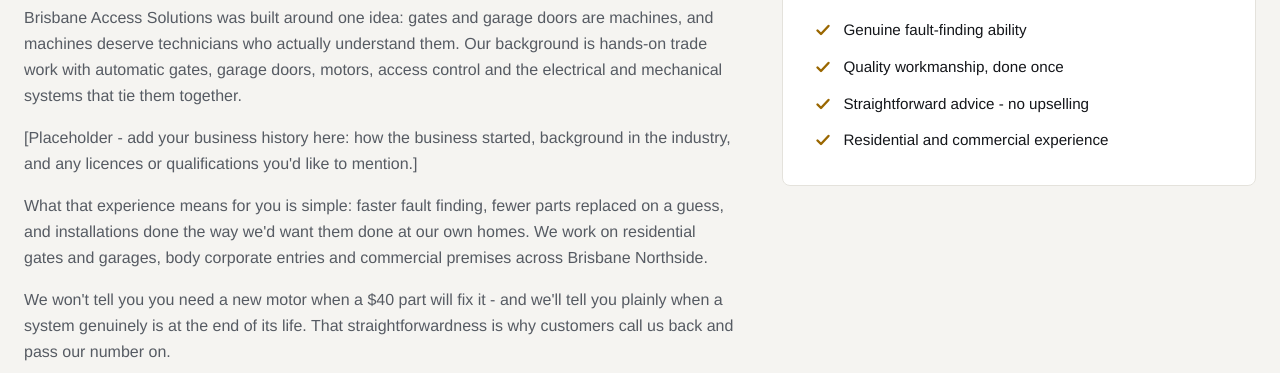
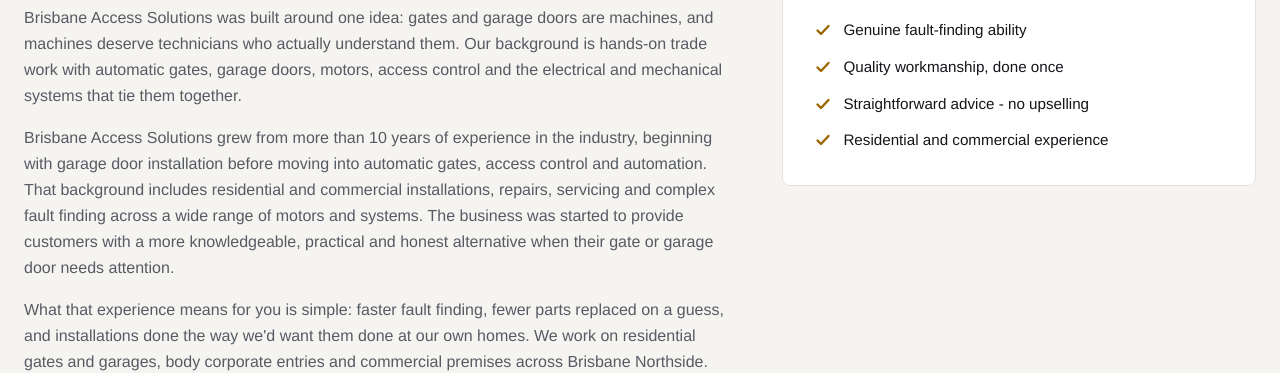
Before and after one commit to roxmikey/roxmikey.github.io, a Next.js app: page /about in a window 1280 px wide. Shown: the part 800-1173 px from the top of the page. Built offline with nearby package versions, Linux system fonts and the light colour scheme; no server answers.

Commit message:
Update page.tsx

```diff
--- a/src/app/about/page.tsx
+++ b/src/app/about/page.tsx
@@ -41,8 +41,11 @@
               {/* EDIT ME: Replace this placeholder with your real business history - e.g. how the
                   business started, years in the industry, and any licences or qualifications you
                   hold. Don't publish specific claims unless they're accurate. */}
-              [Placeholder - add your business history here: how the business started, background in
-              the industry, and any licences or qualifications you&apos;d like to mention.]
+              Brisbane Access Solutions grew from more than 10 years of experience in the industry,
+              beginning with garage door installation before moving into automatic gates, access control and automation.
+              That background includes residential and commercial installations, repairs, servicing and complex fault finding across a wide range of motors and systems.
+              The business was started to provide customers with a more knowledgeable, practical and honest alternative when their gate or garage door needs attention.
+
             </p>
             <p>
               What that experience means for you is simple: faster fault finding, fewer parts
```
